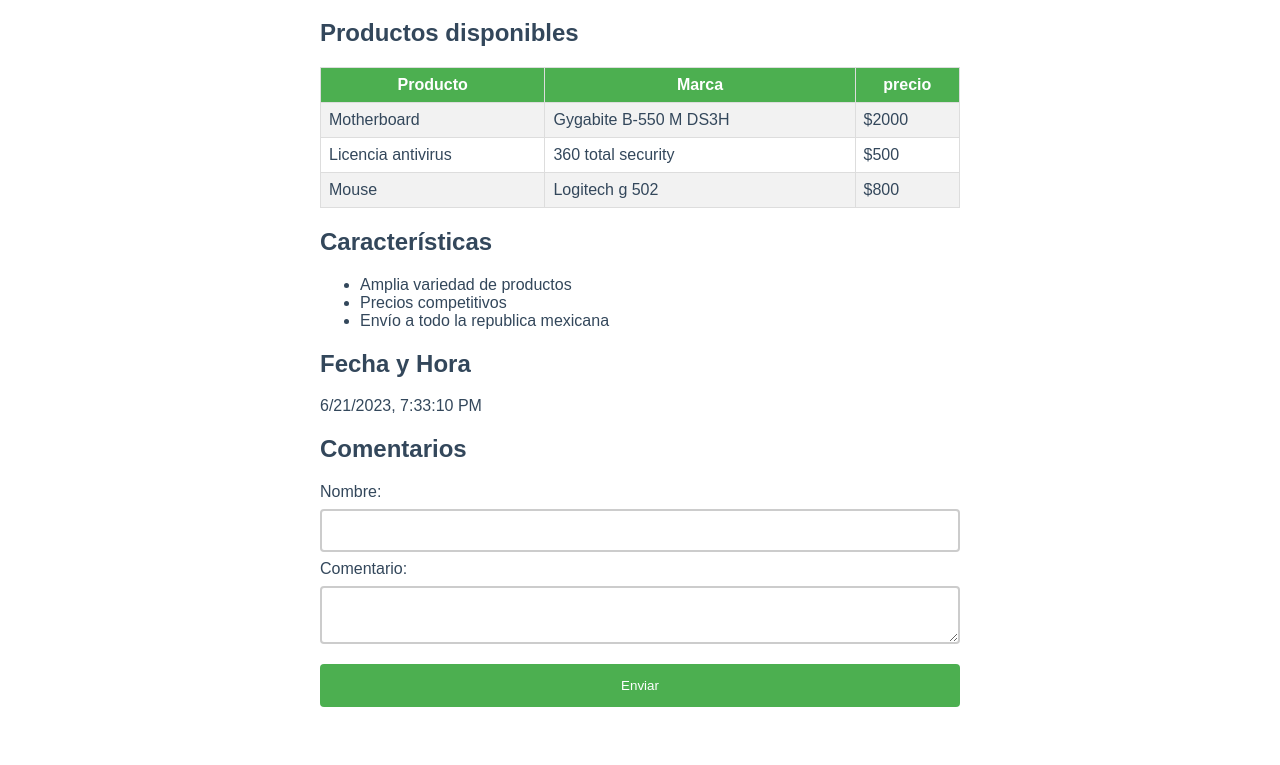
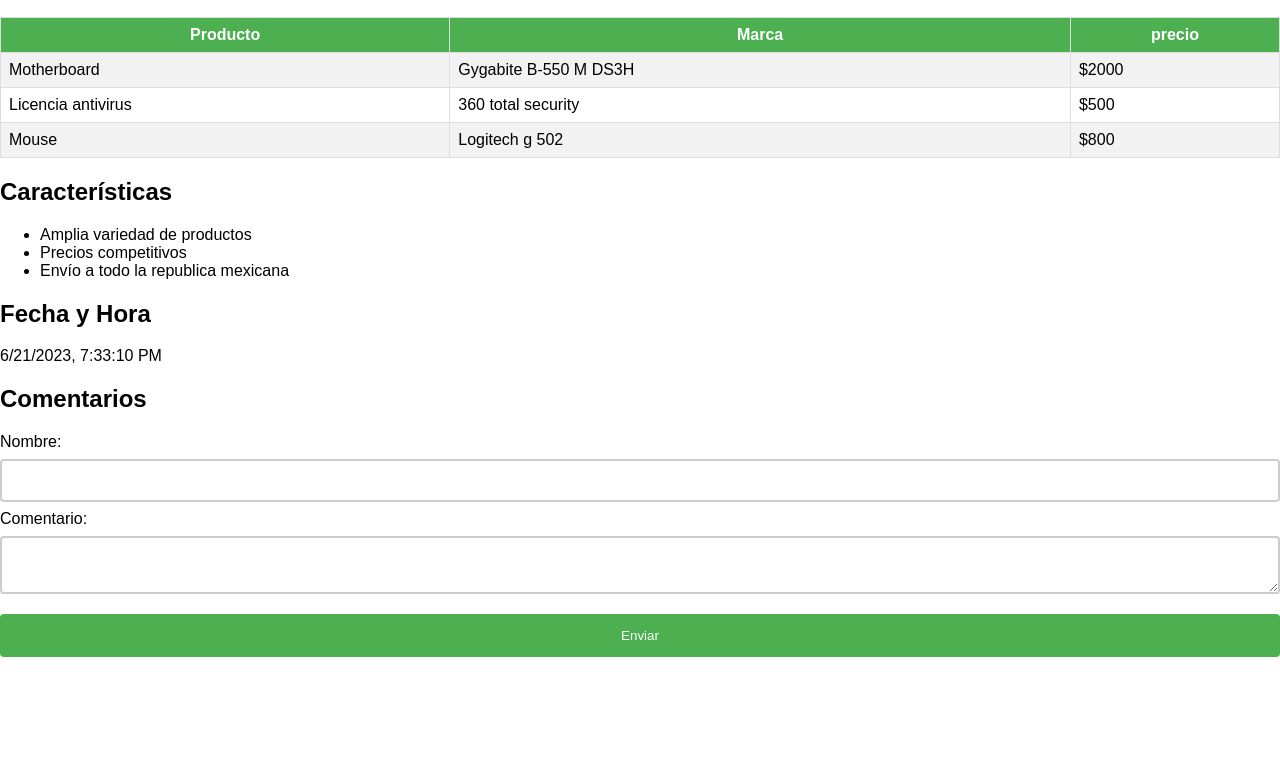
Before and after one commit to CItxZzZ/Examen1, a plain HTML site: page index.html in a window 1280 px wide. Shown: the part 151-916 px from the top of the page. After the commit the page ends 816 px from the top, so only its background shows below. Drawn offline with Linux system fonts and the light colour scheme.

Commit message:
Update styles.css

```diff
--- a/styles.css
+++ b/styles.css
@@ -56,15 +56,3 @@
 input[type=submit]:hover {
     background-color: #45a049;
 }
-
-body {
-  margin: auto;
-  width: 640px;
-  padding: 50px;
-  font-family: 'Arial', sans-serif;
-  color: #33475b;
-      }
-
-img{
-  padding: 10px;
-}
```
